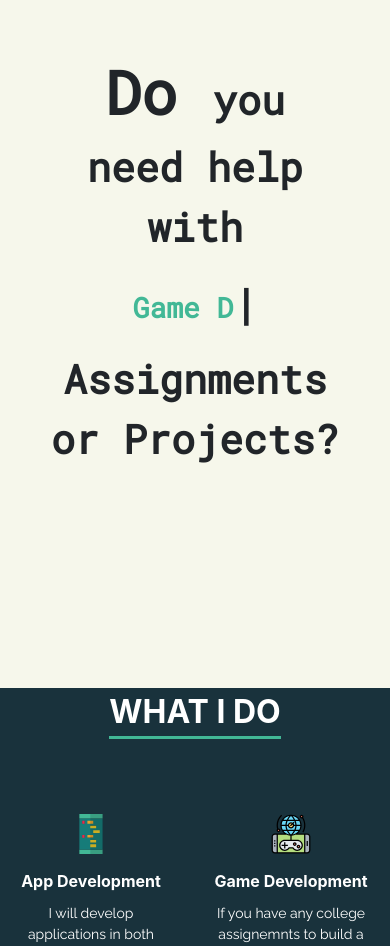
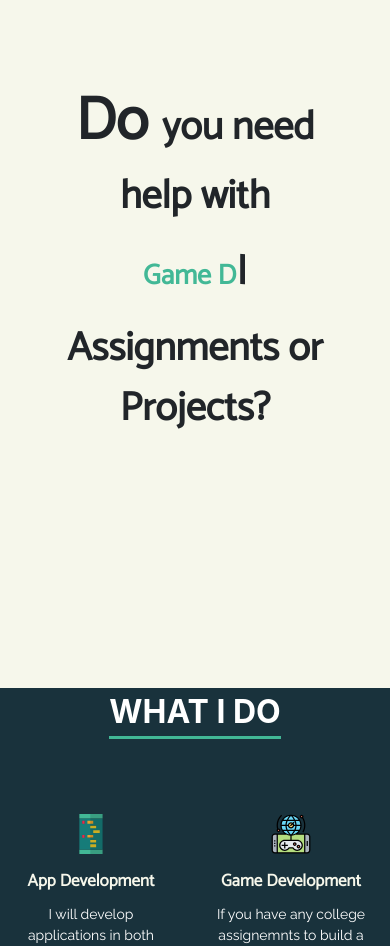
Before and after one commit to jagtarkhinda/projects, a plain HTML site: page docs/index.html in a window 390 px wide. Shown: the part 156-1102 px from the top of the page. Drawn offline with nearby package versions, Linux system fonts and the light colour scheme.

Commit message:
font and size changes

```diff
--- a/docs/index.html
+++ b/docs/index.html
@@ -11,7 +11,9 @@
                 crossorigin="anonymous">
                 <link href="https://fonts.googleapis.com/css?family=Raleway&display=swap" rel="stylesheet">
                 <link href="https://fonts.googleapis.com/css?family=Roboto+Mono&display=swap" rel="stylesheet">
-        <link rel="stylesheet" href="./css/all.css">
+                <link href="https://fonts.googleapis.com/css?family=Catamaran&display=swap" rel="stylesheet">
+
+                <link rel="stylesheet" href="./css/all.css">
         <link rel="stylesheet" href="./style.css">
         <link rel="stylesheet" href="./mediaqueries.css">
         <!-- <link rel="stylesheet" href="./secondelement.css"> -->
--- a/docs/mediaqueries.css
+++ b/docs/mediaqueries.css
@@ -3,8 +3,19 @@
 ===MEDIA QUERIES===
 ========================*/
 
+
     /*MAX 1024*/
     @media screen and (max-width: 1024px){
+
+        .appdev, .gamedev, .webdev, .logprog{
+            font-weight: 700;
+            font-size: 20px;
+        }
+
+        .desc{
+            font-size: 14px;
+        }
+
         /*******NAVIGATION CSS*******/
         .uparrow img{
             width: 32px;
@@ -375,7 +386,7 @@
     /*********SECOND COMP**********/
     .appdev, .gamedev, .webdev, .logprog{
         font-weight: 700;
-        font-size: 16px;
+        font-size: 17px;
     }
 
     /*********END SECOND COMP**********/
--- a/docs/style.css
+++ b/docs/style.css
@@ -156,7 +156,7 @@ display: inline-block;
 .firstelement{
     height: 100%;
     width: 100%;
-    font-family: 'Roboto Mono', monospace;
+    font-family: 'Catamaran', sans-serif;
     font-weight: 900;
     background-color: rgba(246, 247, 235, 1);
     /* background-color: rgb(227, 205, 184,0.7);   */
@@ -218,8 +218,10 @@ display: inline-block;
 }
 
 .appdev, .gamedev, .webdev, .logprog{
+    color: rgba(246, 247, 235, 1);
+    font-family: 'Catamaran', sans-serif;
     font-weight: 700;
-    font-size: 20px;
+    font-size: 25px;
 }
 
 .secondrow, .thirdrow, .forthrow, .fifthrow, .sixthrow, .seventhrow, .ninthrow, .tenthrow, .elerow{
```
